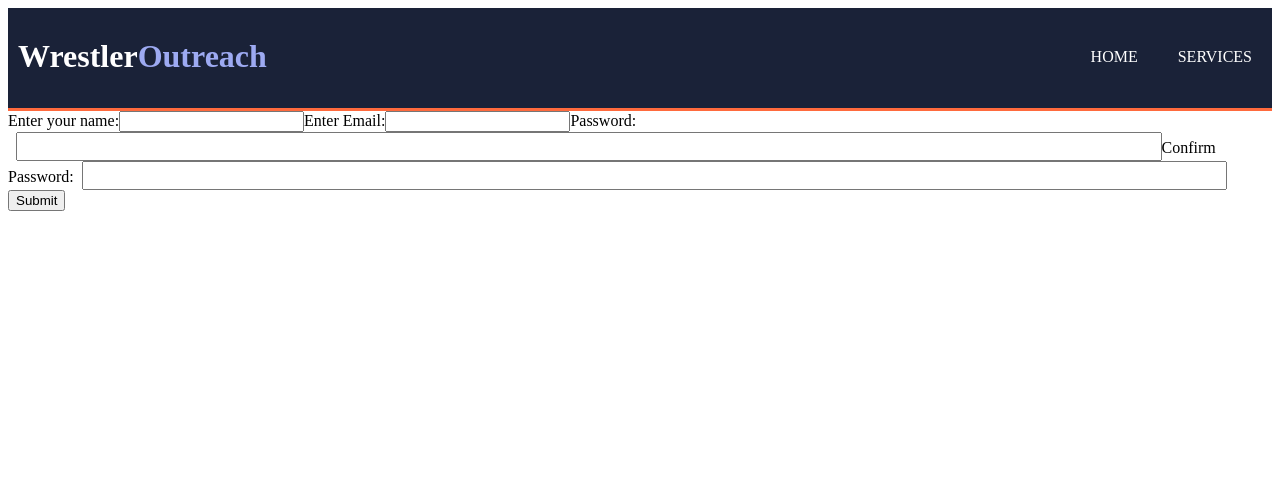
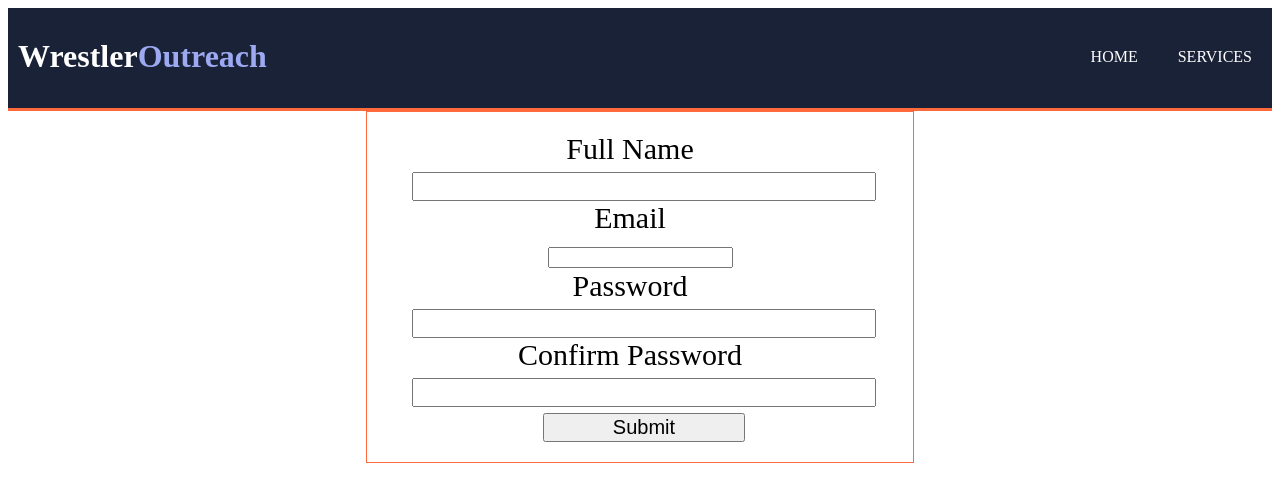
Before and after one commit to korbinm/wrestleroutreach, a React (Create React App) app: page /register in a window 1280 px wide. Shown: the top 502 px of the page. Built offline with nearby package versions, Linux system fonts and the light colour scheme; no server answers.

Commit message:
Add files via upload

```diff
--- a/src/webpages/Register.js
+++ b/src/webpages/Register.js
@@ -56,41 +56,59 @@ function RegisterForm(){
     }
 
     return(
-        <form onSubmit={handleSubmit}>
-            <label>Enter your name:
-                <input
+<form id="register">
+	<center>
+	<div>
+		<label>Full Name</label>
+    </div>
+	<div>
+				<input
                     type = "text"
                     name = "name"
                     value={inputs.name || ""}
                     onChange={handleChange}
                 />
-            </label>
-            <label>Enter Email:
+	</div>
+	<div>
+            <label>Email</label>
+	</div>
+	<div>
                 <input
                     type = "email"
                     name = "email"
                     value = {inputs.email || ""}
                     onChange={handleChange}
                 />
-            </label>
-            <label>Password:
+	</div>
+	<div>
+            <label>Password</label>
+	</div>
+	<div>
                 <input
                     type = "password"
                     name = "password"
                     value = {inputs.password || ""}
                     onChange={handleChange}
                 />
-            </label>
-            <label>Confirm Password:
+
+	</div>
+	<div>
+            <label>Confirm Password</label>
+	</div>
+	<div>
                 <input
                     type="password"
                     name = "confirm_pass"
                     value = {inputs.confirm_pass || ""}
                     onChange={handleChange}
                 />
-            </label>
-            <input type = "submit"/>
-        </form>
+
+        <div>
+			<input type = "submit"/>
+		</div>
+	</div>
+	</center>
+</form>
     )
 }
 const Register = () => {
```
